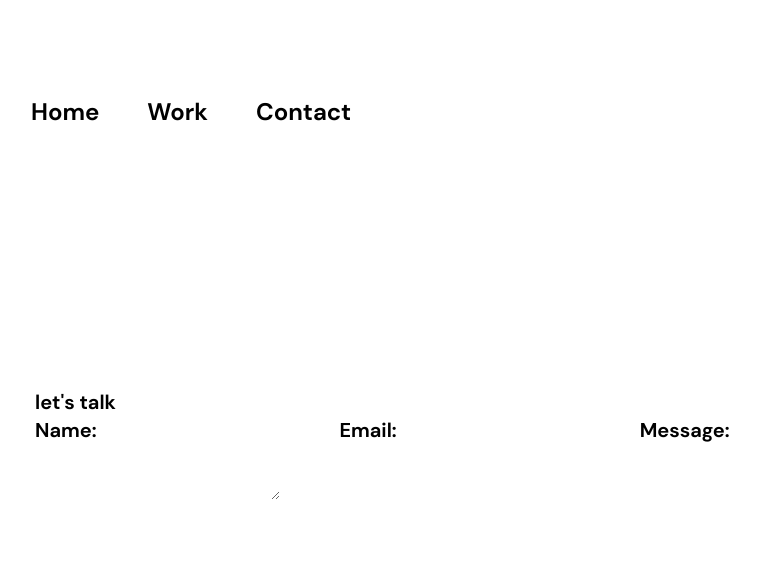
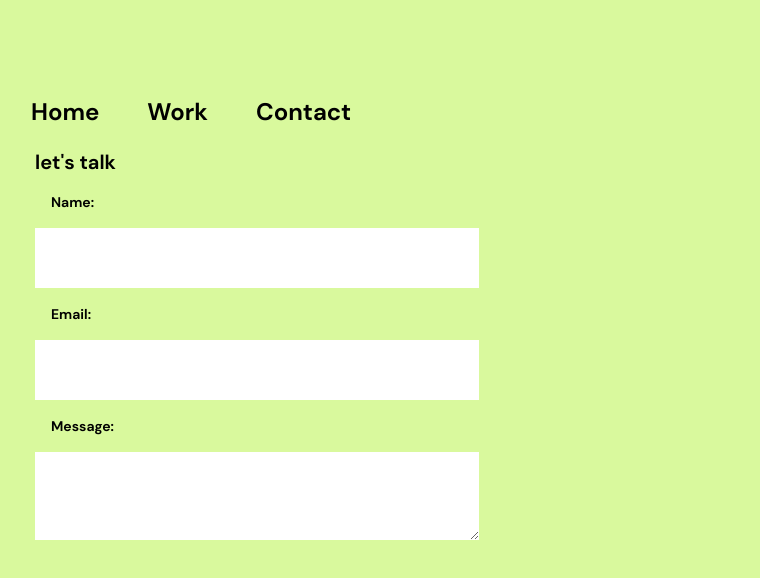
Before and after one commit to williambjork/portfolio2022, a Next.js app: page /contact in a window 1280 px wide. Shown: the top 578 px of the page, without its empty margins (161-921 px from the left). Built offline with nearby package versions, Linux system fonts and the light colour scheme.

Commit message:
added social links, styling

```diff
--- a/components/Form.js
+++ b/components/Form.js
@@ -1,33 +1,53 @@
-import React, { useState } from 'react';
+import React, { useState } from "react";
 
 export default function Form({ getRandomColor, setBgColor, bgColor }) {
-    const [name, setName] = useState('');
-  const [email, setEmail] = useState('');
-  const [message, setMessage] = useState('');
+  const [name, setName] = useState("");
+  const [email, setEmail] = useState("");
+  const [message, setMessage] = useState("");
 
   const handleNameChange = (event) => {
     setName(event.target.value);
+    if (bgColor >= "#84cc16" && bgColor <= "#ecfccb") {
       setBgColor(getRandomColor());
+    }
   };
 
   const handleEmailChange = (event) => {
     setEmail(event.target.value);
+    if (bgColor >= "#84cc16" && bgColor <= "#ecfccb") {
       setBgColor(getRandomColor());
+    }
   };
 
   const handleMessageChange = (event) => {
     setMessage(event.target.value);
+    if (bgColor >= "#84cc16" && bgColor <= "#ecfccb") {
       setBgColor(getRandomColor());
+    }
   };
 
   return (
-      <form style={{backgroundColor: bgColor}}>
-        <label>Name:</label>
-        <input type="text" value={name} onChange={handleNameChange} />
-        <label>Email:</label>
-        <input type="email" value={email} onChange={handleEmailChange} />
-        <label>Message:</label>
-        <textarea value={message} onChange={handleMessageChange} />
+    <form className="bg-{bgColor}" style={{ backgroundColor: bgColor }}>
+      <label className="block p-4 text-sm">Name:</label>
+      <input
+        className="block w-1/2 p-4"
+        type="text"
+        value={name}
+        onChange={handleNameChange}
+      />
+      <label className="block p-4 text-sm">Email:</label>
+      <input
+        className="block w-1/2 p-4"
+        type="email"
+        value={email}
+        onChange={handleEmailChange}
+      />
+      <label className="block p-4 text-sm">Message:</label>
+      <textarea
+        className="block w-1/2 p-4"
+        value={message}
+        onChange={handleMessageChange}
+      />
     </form>
   );
-  };
+}
--- /dev/null
+++ b/components/SocialLinks.js
@@ -0,0 +1,17 @@
+import React from 'react';
+import { FaGithub, FaLinkedin } from 'react-icons/fa';
+
+const SocialLinks = () => {
+  return (
+    <div className="flex justify-center items-center">
+      <a href="https://github.com/williambjork" className="text-gray-700 hover:text-gray-900 mr-4">
+        <FaGithub size={32} />
+      </a>
+      <a href="https://www.linkedin.com/in/william-bj%C3%B6rk/" className="text-gray-700 hover:text-gray-900">
+        <FaLinkedin size={32} />
+      </a>
+    </div>
+  );
+};
+
+export default SocialLinks
--- a/package.json
+++ b/package.json
@@ -11,6 +11,7 @@
     "next": "latest",
     "react": "18.2.0",
     "react-dom": "18.2.0",
+    "react-icons": "^4.7.1",
     "react-tsparticles": "^2.5.3",
     "tsparticles-engine": "^2.5.2"
   },
--- a/pages/contact.js
+++ b/pages/contact.js
@@ -6,13 +6,16 @@ function contact() {
 
   const [mouseX, setMouseX] = useState(0);
   const [mouseY, setMouseY] = useState(0);
-  const [bgColor, setBgColor] = useState('#ffffff');
+  const [bgColor, setBgColor] = useState('#d9f99d');
 
-  const getRandomColor = () => {
+  const getRandomColor = (currentColor) => {
     const letters = '0123456789ABCDEF';
-    let color = '#';
+    let color = currentColor;
     for (let i = 0; i < 6; i++) {
-      color += letters[Math.floor(Math.random() * 16)];
+      const letterIndex = Math.floor(Math.random() * 16);
+      if (letterIndex !== color[i]) {
+        color = color.substring(0, i) + letters[letterIndex] + color.substring(i + 1);
+      }
     }
     return color;
   }
@@ -46,12 +49,14 @@ function contact() {
         duration: 0.75, ease: "easeOut"
       }}
       exit={{opacity: 1}}>
-          <div className="font-dmsans text-xl my-96 p-1">
+
+          <div className="font-dmsans text-xl my-36 p-1">
               <h1>let's talk</h1>
 
               <Form getRandomColor={getRandomColor} setBgColor={setBgColor} />
 
           </div>
+
 
 
 
```
Also changed, not shown: 1 other file (tests, documents, lock files or other folders). Lines whose indentation alone changed are shown as unchanged.
